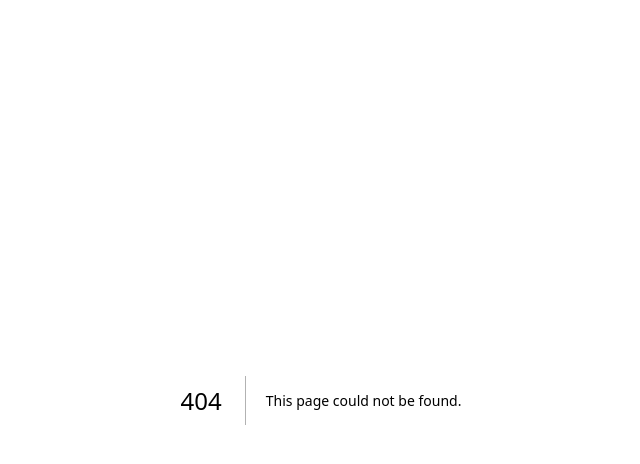
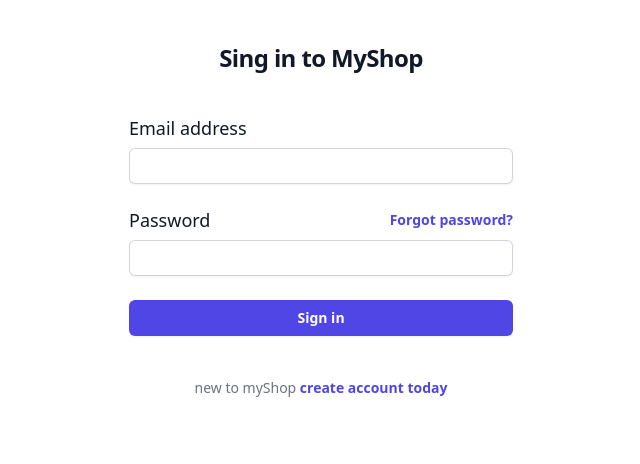
Before and after one commit to jay-bhogayata/ecommerce-frontend, a Next.js app: page /login in a window 1280 px wide. Before the commit this address had no page. Shown: the top 464 px of the page, without its empty margins (319-959 px from the left). Built offline with nearby package versions, Linux system fonts and the light colour scheme.

Commit message:
design login and signup page

```diff
--- /dev/null
+++ b/components/Auth.jsx
@@ -0,0 +1,156 @@
+import Link from "next/link";
+import { useState } from "react";
+
+export default function Auth({ isSignupComponent }) {
+  const [name, setName] = useState("");
+  const [email, setEmail] = useState("");
+  const [password, setPassword] = useState("");
+  let isSignupComp = isSignupComponent;
+
+  const handleSubmit = (e) => {
+    e.preventDefault();
+    console.log(name, email, password);
+  };
+  return (
+    <>
+      <div className=" flex min-h-full flex-1 flex-col justify-center px-6 lg:px-8">
+        <div className="sm:mx-auto sm:w-full sm:max-w-sm">
+          <h2 className="mt-10 text-center text-2xl font-bold leading-9 tracking-tight text-gray-900">
+            {isSignupComp ? "Sign up to MyShop" : "Sing in to MyShop"}
+          </h2>
+        </div>
+
+        <div className="mt-10 sm:mx-auto sm:w-full sm:max-w-sm">
+          <form
+            className="space-y-6"
+            action="#"
+            method="POST"
+            onSubmit={handleSubmit}
+          >
+            {isSignupComp ? (
+              <div>
+                <label
+                  htmlFor="name"
+                  className="block text-lg font-medium leading-6 text-gray-900"
+                >
+                  Name
+                </label>
+                <div className="mt-2">
+                  <input
+                    id="name"
+                    name="name"
+                    type="text"
+                    required
+                    className="block w-full rounded-md border-0 py-1.5 text-gray-900 shadow-sm ring-1 ring-inset ring-gray-300 focus:ring-2 focus:ring-inset focus:ring-indigo-600 placeholder:text-gray-400  sm:text-lg  p-2 sm:leading-6"
+                    value={name}
+                    onChange={(e) => setName(e.target.value)}
+                  />
+                </div>
+              </div>
+            ) : (
+              ""
+            )}
+
+            <div>
+              <label
+                htmlFor="email"
+                className="block text-lg font-medium leading-6 text-gray-900"
+              >
+                Email address
+              </label>
+              <div className="mt-2">
+                <input
+                  id="email"
+                  name="email"
+                  type="email"
+                  autoComplete="email"
+                  required
+                  className="block w-full rounded-md border-0 py-1.5 text-gray-900 shadow-sm ring-1 ring-inset ring-gray-300 placeholder:text-gray-400 focus:ring-2 focus:ring-inset focus:ring-indigo-600 sm:text-lg sm:leading-6 p-2"
+                  value={email}
+                  onChange={(e) => setEmail(e.target.value)}
+                />
+              </div>
+            </div>
+
+            <div>
+              <div className="flex items-center justify-between">
+                <label
+                  htmlFor="password"
+                  className="block text-lg font-medium leading-6 text-gray-900"
+                >
+                  Password
+                </label>
+                {isSignupComp ? (
+                  ""
+                ) : (
+                  <div className="text-sm">
+                    <Link
+                      href="#"
+                      className="font-semibold text-indigo-600 hover:text-indigo-500"
+                    >
+                      Forgot password?
+                    </Link>
+                  </div>
+                )}
+              </div>
+              <div className="mt-2">
+                <input
+                  id="password"
+                  name="password"
+                  type="password"
+                  autoComplete="current-password"
+                  required
+                  className="block w-full rounded-md border-0 py-1.5 text-gray-900 shadow-sm ring-1 ring-inset ring-gray-300 placeholder:text-gray-400 focus:ring-2 focus:ring-inset focus:ring-indigo-600 sm:text-lg p-2 sm:leading-6"
+                  value={password}
+                  onChange={(e) => setPassword(e.target.value)}
+                />
+              </div>
+            </div>
+
+            <div>
+              {isSignupComp ? (
+                <button
+                  type="submit"
+                  className="flex w-full justify-center rounded-md bg-indigo-600 px-3 py-1.5 text-sm font-semibold leading-6 text-white shadow-sm hover:bg-indigo-500 focus-visible:outline focus-visible:outline-2 focus-visible:outline-offset-2 focus-visible:outline-indigo-600"
+                >
+                  Sign up
+                </button>
+              ) : (
+                <button
+                  type="submit"
+                  className="flex w-full justify-center rounded-md bg-indigo-600 px-3 py-1.5 text-sm font-semibold leading-6 text-white shadow-sm hover:bg-indigo-500 focus-visible:outline focus-visible:outline-2 focus-visible:outline-offset-2 focus-visible:outline-indigo-600"
+                >
+                  Sign in
+                </button>
+              )}
+            </div>
+          </form>
+
+          {isSignupComp ? (
+            <p className="mt-10 text-center text-sm text-gray-500">
+              already have account ?
+              <Link
+                href="/login"
+                className="font-semibold leading-6 text-indigo-600 hover:text-indigo-500"
+              >
+                {"   "}
+                go to login
+              </Link>
+            </p>
+          ) : (
+            <p className="mt-10 text-center text-sm text-gray-500">
+              new to myShop
+              <Link
+                href="/signup"
+                className="font-semibold leading-6 text-indigo-600 hover:text-indigo-500"
+              >
+                {" "}
+                create account today
+              </Link>
+            </p>
+          )}
+        </div>
+      </div>
+    </>
+  );
+}
--- a/pages/index.js
+++ b/pages/index.js
@@ -1,9 +1,29 @@
+import Link from "next/link";
+
 const index = () => {
   return (
-    <div className="h-screen bg-stone-900">
+    <div className="h-screen bg-stone-900 flex flex-col space-y-3  items-center">
       <h1 className="text-3xl font-semibold text-center pt-10 text-purple-700">
         Hello from my ecomm app
       </h1>
+      <Link
+        href={"/login"}
+        className="text-white text-lg
+      bg-green-600 px-5 py-2 rounded-lg
+      lg:w-1/5 text-center
+      "
+      >
+        Login Page{" "}
+      </Link>
+      <Link
+        href={"/signup"}
+        className="text-white text-lg
+      bg-green-600 px-5 py-2 rounded-lg
+      lg:w-1/5 text-center
+      "
+      >
+        Signup Page{" "}
+      </Link>
     </div>
   );
 };
--- /dev/null
+++ b/pages/login.js
@@ -0,0 +1,11 @@
+import Auth from "@/components/Auth";
+
+const login = () => {
+  return (
+    <div>
+      <Auth isSignupComponent={false} />
+    </div>
+  );
+};
+
+export default login;
--- /dev/null
+++ b/pages/signup.js
@@ -0,0 +1,11 @@
+import Auth from "@/components/Auth";
+
+const signup = () => {
+  return (
+    <div>
+      <Auth isSignupComponent={true} />
+    </div>
+  );
+};
+
+export default signup;
```
